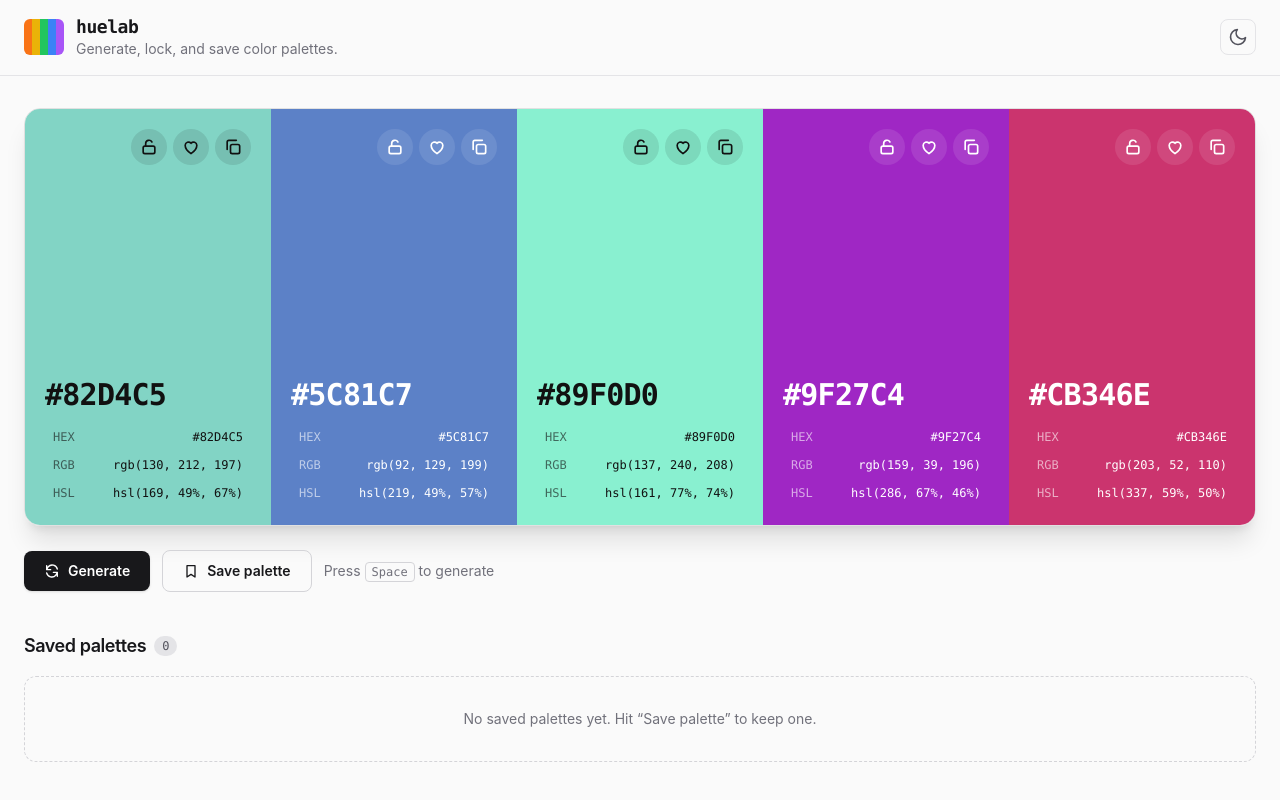
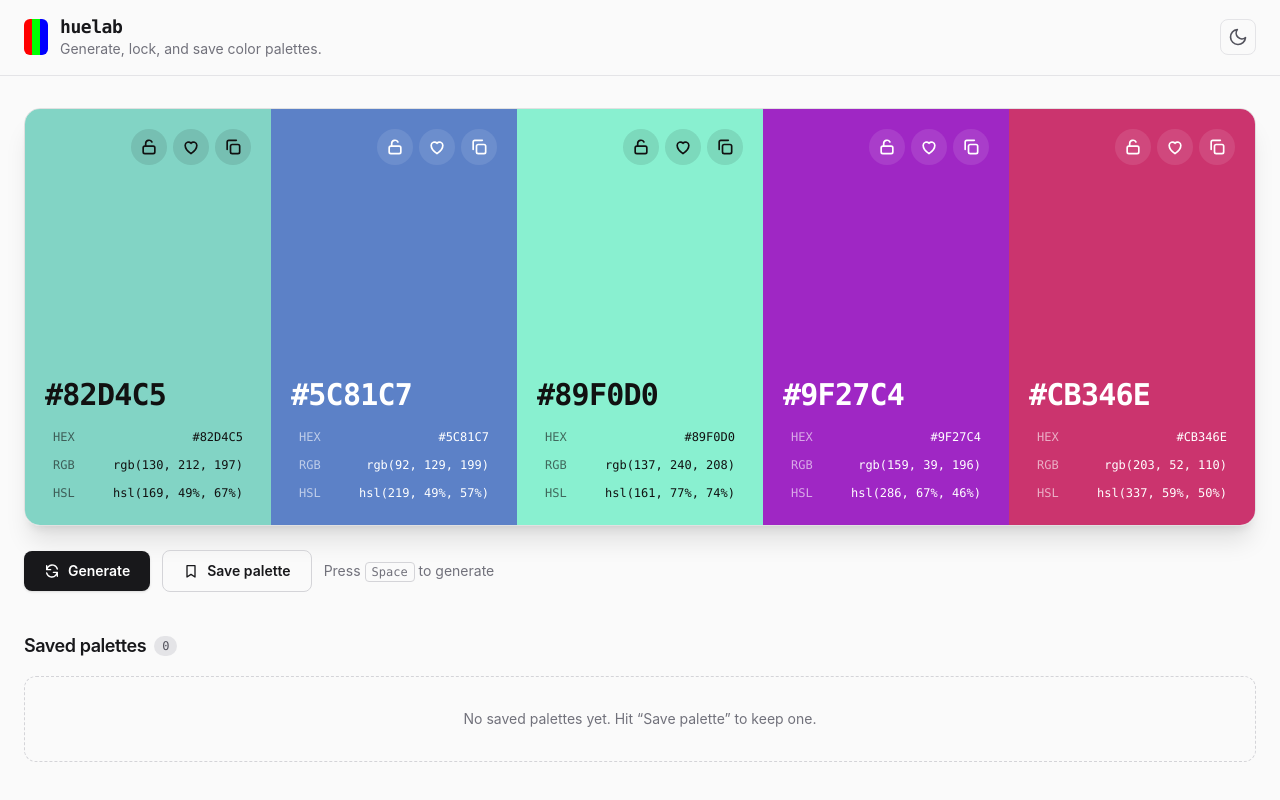
Before and after one commit to 3Eng-Ahmed/color-palette, a React (Vite) app: page / in a window 1280 px wide. Shown: the top 800 px of the page. Built offline with nearby package versions, Linux system fonts and the light colour scheme.

Commit message:
Update Logo colors

```diff
--- a/src/components/Header.tsx
+++ b/src/components/Header.tsx
@@ -6,7 +6,7 @@ interface HeaderProps {
   onToggleTheme: () => void
 }
 
-const LOGO_COLORS = ['#F97316', '#EAB308', '#22C55E', '#3B82F6', '#A855F7']
+const LOGO_COLORS = ['#FF0000', '#00FF00', '#0000FF']
 
 export function Header({ theme, onToggleTheme }: HeaderProps) {
   return (
```
